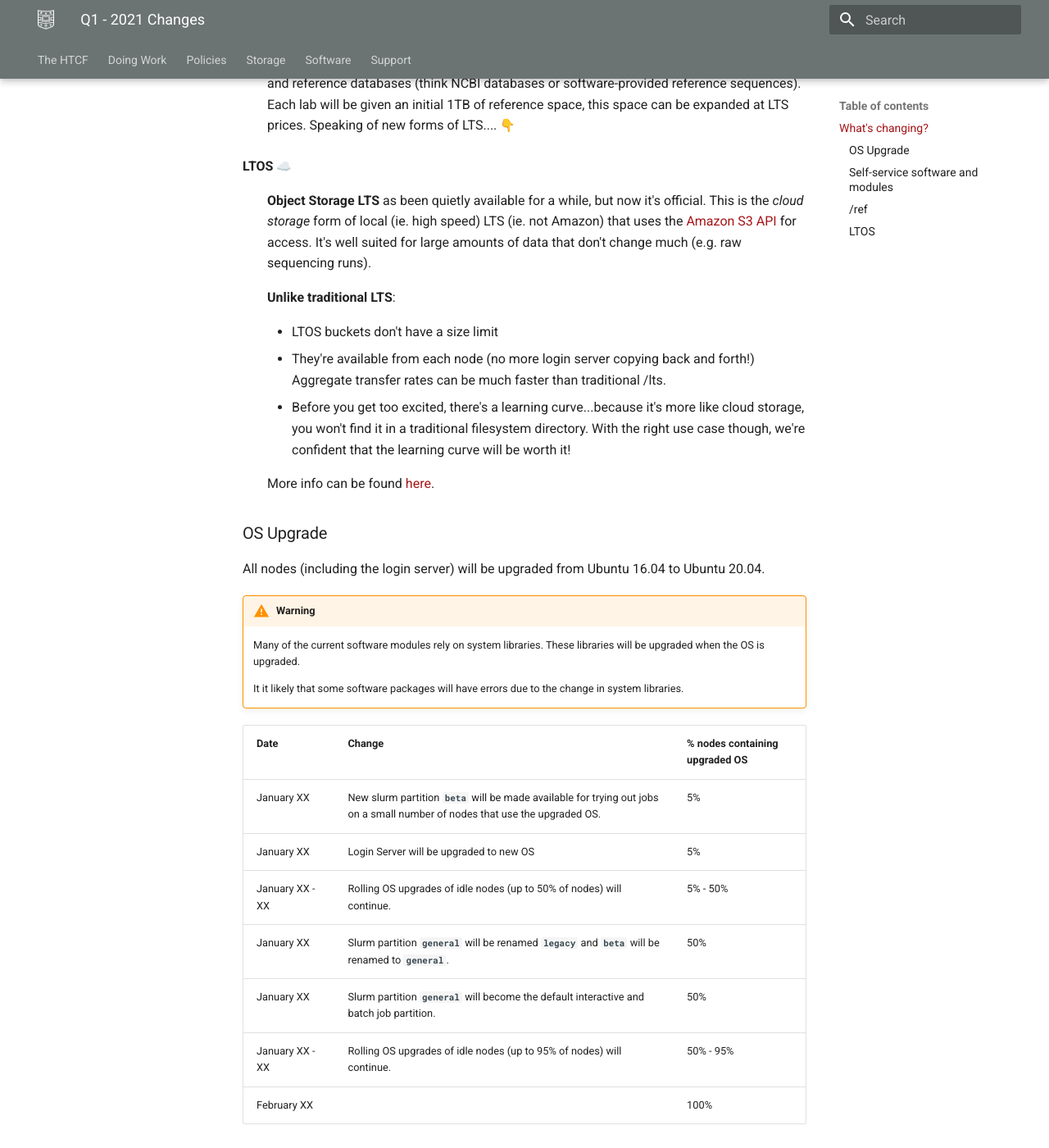
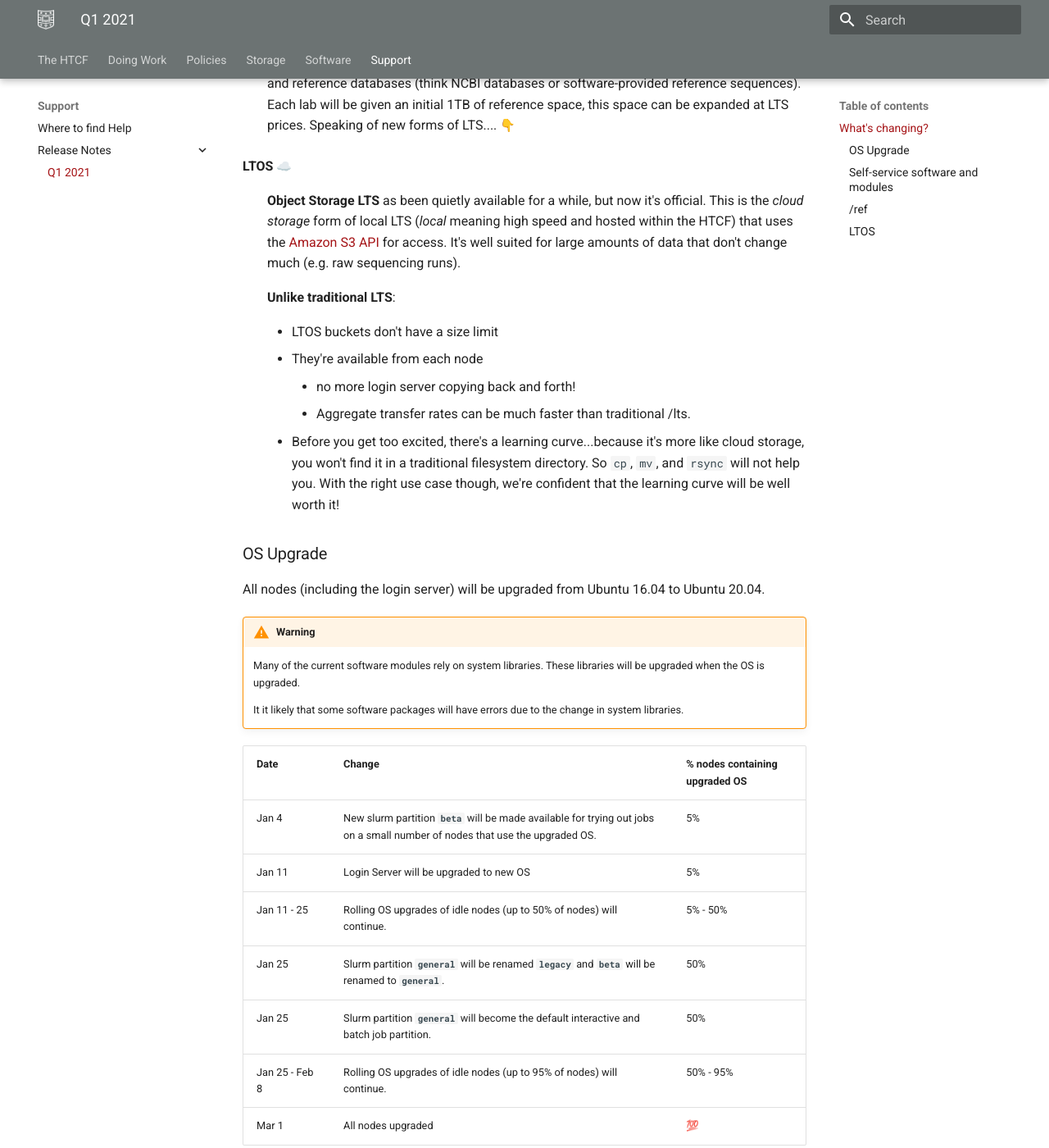
Before and after one commit to htcf/docs, an MkDocs documentation site: the page built from docs/release-notes/2021-q1.md, in a window 1280 px wide and 1400 px high, scrolled down 996 px. Shown: the whole window at 82% size. Built offline with MkDocs 1.6.1 and Material for MkDocs 9.7.7, drawn with Linux system fonts in a browser that asks for light colours; emoji names are drawn with the system emoji font; some of the changed text lies outside the part shown.

Commit message:
add dates to release-notes

```diff
--- a/docs/release-notes.md
+++ b/docs/release-notes/2021-q1.md
@@ -4,7 +4,7 @@
 
 ## What's changing?
 
-There are essentially 4 changes (with more detail below that):
+There are essentially 4 changes (with more detail and schedule further down):
 
 **OS Upgrade**
 :   While the HTCF *backend* servers have been continually upgraded over the years, the cluster nodes and login server are long overdue for an OS upgrade.
@@ -23,15 +23,15 @@
 :   A new form of LTS storage called /ref will be introduced.  /ref is storage space for software and reference databases (think NCBI databases or software-provided reference sequences).  Each lab will be given an initial 1TB of reference space, this space can be expanded at LTS prices.  Speaking of new forms of LTS.... :point_down:
 
 **LTOS** :cloud:
-:   **Object Storage LTS** as been quietly available for a while, but now it's official.  This is the *cloud storage* form of local (ie. high speed) LTS (ie. not Amazon) that uses the [Amazon S3 API](https://docs.aws.amazon.com/AmazonS3/latest/API/Welcome.html) for access.  It's well suited for large amounts of data that don't change much (e.g. raw sequencing runs).
+:   **Object Storage LTS** as been quietly available for a while, but now it's official.  This is the *cloud storage* form of local LTS (*local* meaning high speed and hosted within the HTCF) that uses the [Amazon S3 API](https://docs.aws.amazon.com/AmazonS3/latest/API/Welcome.html) for access.  It's well suited for large amounts of data that don't change much (e.g. raw sequencing runs).
 
     **Unlike traditional LTS**:
 
     - LTOS buckets don't have a size limit
-    - They're available from each node (no more login server copying back and forth!)  Aggregate transfer rates can be much faster than traditional /lts.
-    - Before you get too excited, there's a learning curve...because it's more like cloud storage, you won't find it in a traditional filesystem directory.  With the right use case though, we're confident that the learning curve will be worth it!
-
-    More info can be found [here]().
+    - They're available from each node
+        - no more login server copying back and forth!
+        - Aggregate transfer rates can be much faster than traditional /lts.
+    - Before you get too excited, there's a learning curve...because it's more like cloud storage, you won't find it in a traditional filesystem directory.  So `cp`, `mv`, and `rsync` will not help you. With the right use case though, we're confident that the learning curve will be well worth it!
 
 
 ### OS Upgrade
@@ -46,13 +46,13 @@
 
 | Date | Change | % nodes containing upgraded OS |
 | - | - | - |
-| January XX | New slurm partition **`beta`** will be made available for trying out jobs on a small number of nodes that use the upgraded OS. | 5% |
-| January XX | Login Server will be upgraded to new OS | 5% |
-| January XX - XX | Rolling OS upgrades of idle nodes (up to 50% of nodes) will continue. | 5% - 50% |
-| January XX | Slurm partition **`general`** will be renamed **`legacy`** and **`beta`** will be renamed to **`general`**. | 50% |
-| January XX | Slurm partition **`general`** will become the default interactive and batch job partition. | 50% |
-| January XX - XX | Rolling OS upgrades of idle nodes (up to 95% of nodes) will continue. | 50% - 95% |
-| February XX | | 100% |
+| Jan 4 | New slurm partition **`beta`** will be made available for trying out jobs on a small number of nodes that use the upgraded OS. | 5% |
+| Jan 11 | Login Server will be upgraded to new OS | 5% |
+| Jan 11 - 25 | Rolling OS upgrades of idle nodes (up to 50% of nodes) will continue. | 5% - 50% |
+| Jan 25 | Slurm partition **`general`** will be renamed **`legacy`** and **`beta`** will be renamed to **`general`**. | 50% |
+| Jan 25 | Slurm partition **`general`** will become the default interactive and batch job partition. | 50% |
+| Jan 25 - Feb 8 | Rolling OS upgrades of idle nodes (up to 95% of nodes) will continue. | 50% - 95% |
+| Mar 1 | All nodes upgraded | :100: |
 
 ### Self-service software and modules
 
@@ -65,16 +65,28 @@
 !!! Help
     We are here to help with the migration from the deprecated modules system to your labs' new /ref software.  Rest assured that the deprecated software will not be removed until migration is complete.
 
-| Date | Change | % nodes containing upgraded OS |
-| - | - | - |
-| January XX | Each lab given 1TB of /ref space ([**availabe on all OS-upgraded nodes**](#cluster-wide-operating-system-upgrade)) to begin testing: <br/> `srun --mem=X000 -c X -p beta --pty /bin/bash -l`
-
- |
+| Date | Change |
+| - | - |
+| Jan 4 | Each lab given 1TB of /ref space which will be [**availabe on all OS-upgraded nodes**](#cluster-wide-operating-system-upgrade) to begin testing: <br/> `srun --mem=X000 -c X -p beta --pty /bin/bash -l` |
+| Jan 11 | /opt/apps and /opt/htcf will go read-only to encourage use of /ref  |
+| Jan 18 | modules loaded from /opt/apps and /opt/htcf will contain a Deprecation Warning to encourage use of /ref  |
+| Jan 25 - Mar 1 | modules for software in /opt/apps and /opt/htcf will be incrementally removed
+| Mar 1 | /opt/apps and /opt/htcf directories will be decommissioned.
 
 ### /ref
 
 !!! Note
     Keep in mind, while /ref is a form of LTS, it **is not /lts** (e.g. it isn't backed up)
 
+| Date | Change |
+| - | - |
+| Jan 4 | Each lab given 1TB of /ref space which will be [**availabe on all OS-upgraded nodes**](#cluster-wide-operating-system-upgrade) to begin testing: <br/> `srun --mem=X000 -c X -p beta --pty /bin/bash -l` |
+| Jan 25 | The `/scratch/ref` data directory will be renamed `/scratch/old-ref` to encourage use of `/ref/<lab>/data/` instead. |
+| Mar 1 | `/scratch/old-ref` directory will be decommissioned.
 
 ### LTOS
+
+| Date | Change |
+| - | - |
+| Jan 4 | LTOS open for business |
+| Jan 25 | Labs with traditional /lts buckets >= 15TB will be encouraged to consider LTOS for some of their bulky data (such as raw sequence data) |
--- a/mkdocs.yml
+++ b/mkdocs.yml
@@ -63,4 +63,6 @@
   - Overview: software.md
   - Beta: software_new.md
 - Support:
-  - 'Where to find Help': 'support.md'
+  - Where to find Help: 'support.md'
+  - Release Notes:
+    - Q1 2021: 'release-notes/2021-q1.md'
```
